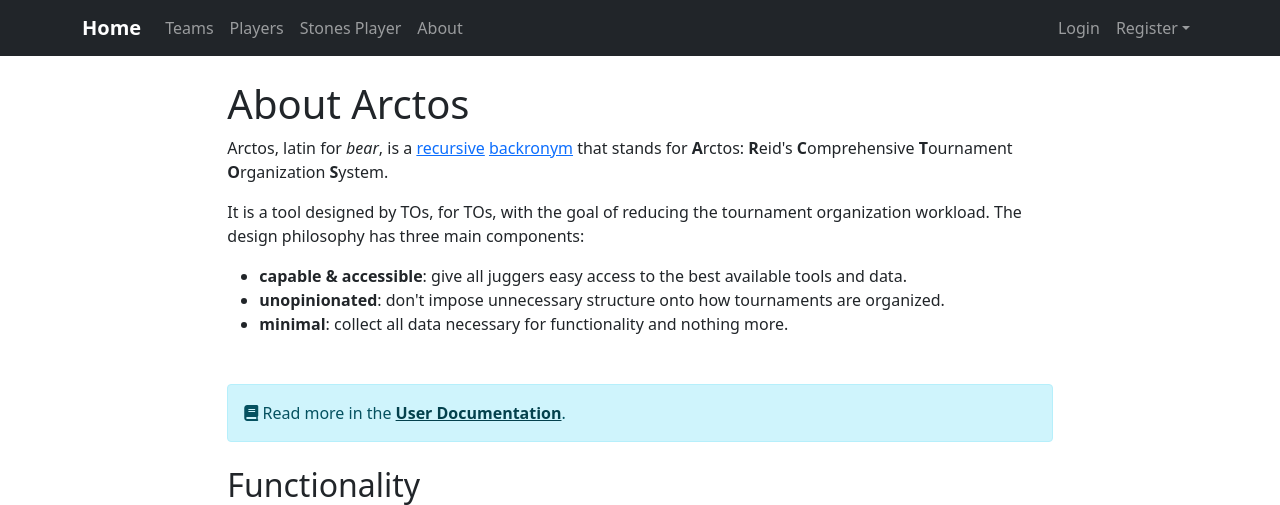
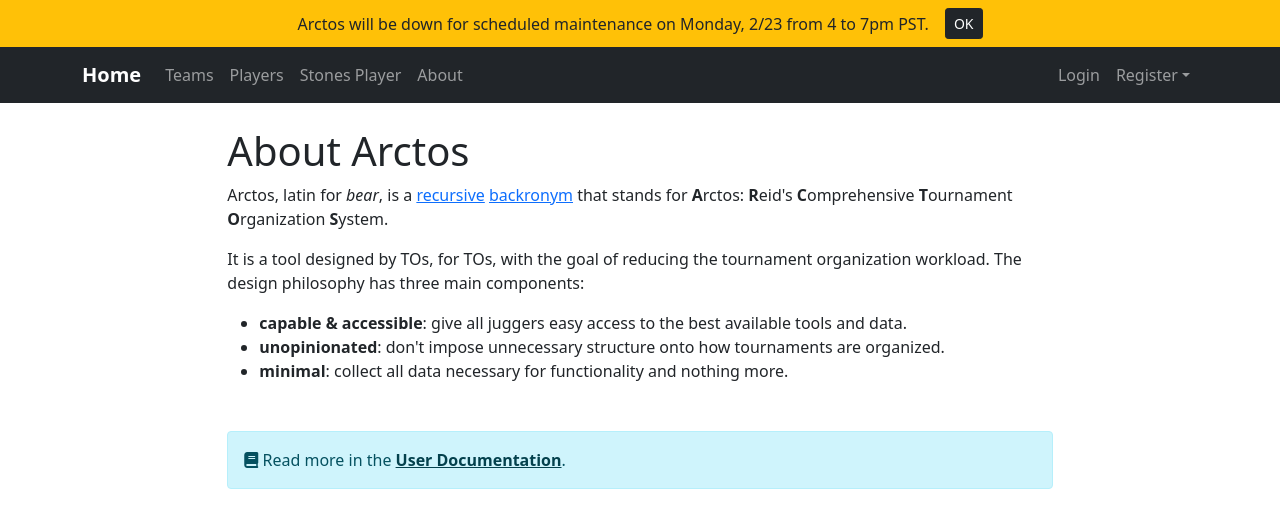
Before and after one commit to parker-macdonald/arctos, a Flask app: page /about in a window 1280 px wide. Shown: the top 505 px of the page. Run offline with Flask 3, Linux system fonts and the light colour scheme; parts of the project's set-up code (start-up, migrations or seed data) failed here and were passed over.

Commit message:
maintenance banner for dioxus update

```diff
--- a/templates/base.html
+++ b/templates/base.html
@@ -89,6 +89,22 @@
     </style>
 </head>
 <body>
+    <div id="maintenance-banner" class="maintenance-banner d-flex align-items-center justify-content-center gap-2 py-2 px-3 bg-warning text-dark" role="alert">
+        <span>Arctos will be down for scheduled maintenance on Monday, 2/23 from 4 to 7pm PST.</span>
+        <button type="button" id="maintenance-banner-ok" class="btn btn-sm btn-dark ms-2">OK</button>
+    </div>
+    <script>
+        (function() {
+            var banner = document.getElementById('maintenance-banner');
+            if (sessionStorage.getItem('maintenance-banner-dismissed')) {
+                banner.classList.add('d-none');
+            }
+            document.getElementById('maintenance-banner-ok').addEventListener('click', function() {
+                banner.classList.add('d-none');
+                sessionStorage.setItem('maintenance-banner-dismissed', '1');
+            });
+        })();
+    </script>
     <nav class="navbar navbar-expand-lg navbar-dark bg-dark">
         <div class="container">
             <a class="navbar-brand" href="{{ url_for('main.index') }}">Home</a>
```
